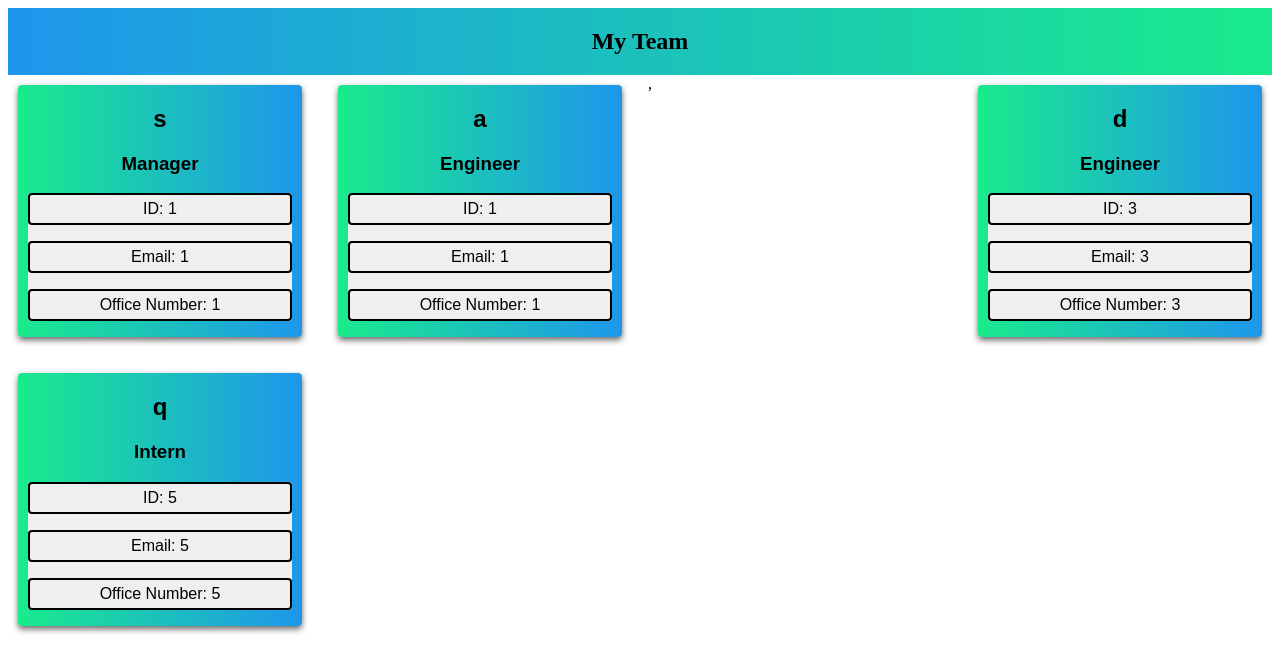
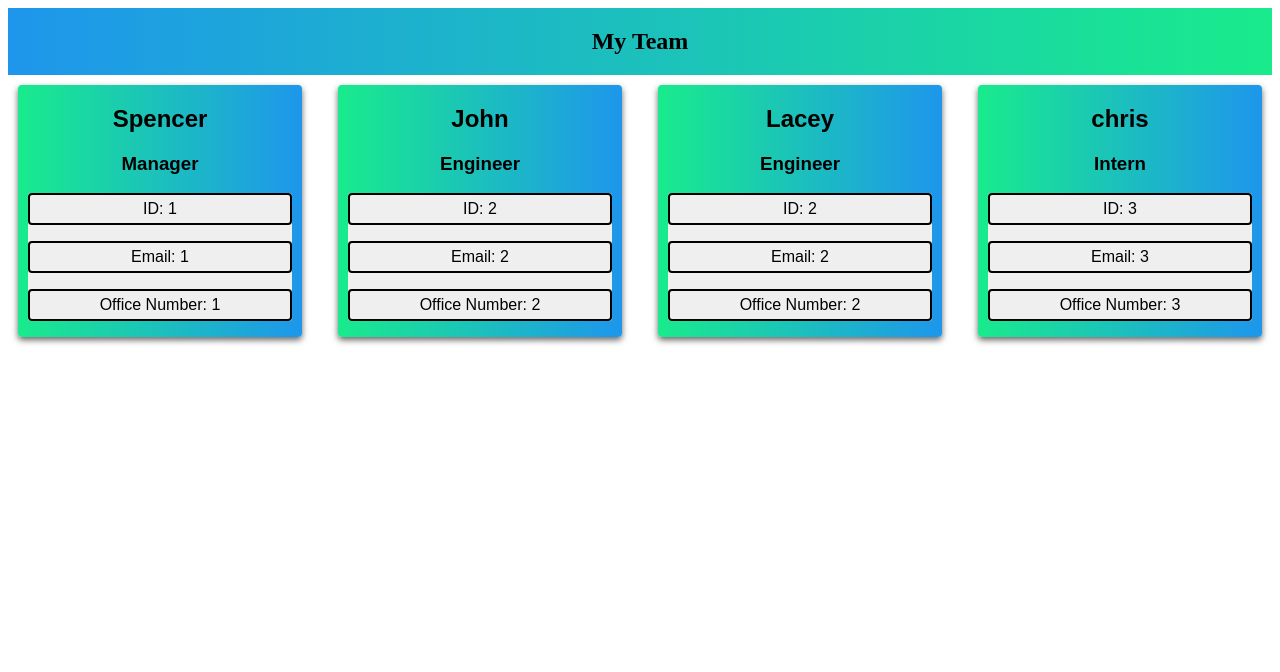
Before and after one commit to spencerjpross/profile-generator, a website: page index.html in a window 1280 px wide. Drawn offline with Linux system fonts and the light colour scheme.

```diff
--- a/index.html
+++ b/index.html
@@ -12,7 +12,7 @@
                 <div class="card-grid">
                 <div class="card">
                     <div class="card-header">
-                        <h2>s</h2>
+                        <h2>Spencer</h2>
                         <h3>Manager</h3>
                     </div>
                     <div class="card-body">
@@ -22,34 +22,35 @@
                     </div>
                 </div><div class="card">
                     <div class="card-header">
-                        <h2>a</h2>
+                        <h2>John</h2>
                         <h3>Engineer</h3>
                     </div>
                     <div class="card-body">
-                        <p class="info">ID: 1</p>
-                        <p class="info">Email: 1</p>
-                        <p class="info">Office Number: 1</p>
+                        <p class="info">ID: 2</p>
+                        <p class="info">Email: 2</p>
+                        <p class="info">Office Number: 2</p>
                     </div>
-                </div>,<div class="card">
+                </div>
+                <div class="card">
                     <div class="card-header">
-                        <h2>d</h2>
+                        <h2>Lacey</h2>
                         <h3>Engineer</h3>
+                    </div>
+                    <div class="card-body">
+                        <p class="info">ID: 2</p>
+                        <p class="info">Email: 2</p>
+                        <p class="info">Office Number: 2</p>
+                    </div>
+                </div><div class="card">
+                    <div class="card-header">
+                        <h2>chris</h2>
+                        <h3>Intern</h3>
                     </div>
                     <div class="card-body">
                         <p class="info">ID: 3</p>
                         <p class="info">Email: 3</p>
                         <p class="info">Office Number: 3</p>
                     </div>
-                </div><div class="card">
-                    <div class="card-header">
-                        <h2>q</h2>
-                        <h3>Intern</h3>
-                    </div>
-                    <div class="card-body">
-                        <p class="info">ID: 5</p>
-                        <p class="info">Email: 5</p>
-                        <p class="info">Office Number: 5</p>
-                    </div>
                 </div>
                 </div>
             </body>
```
Also changed, not shown: README.md.
